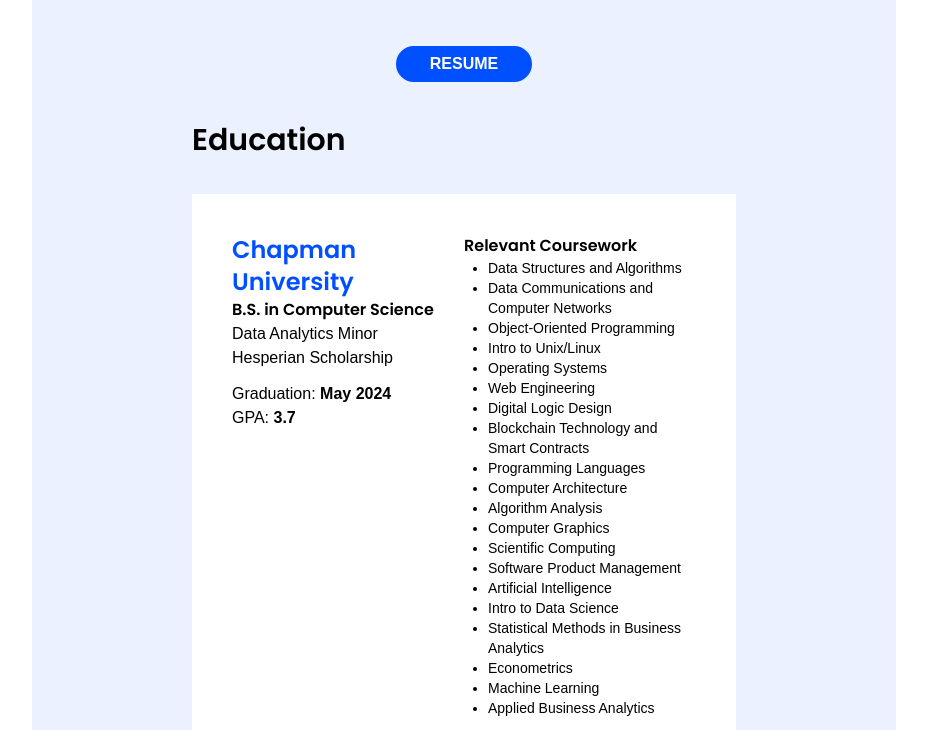
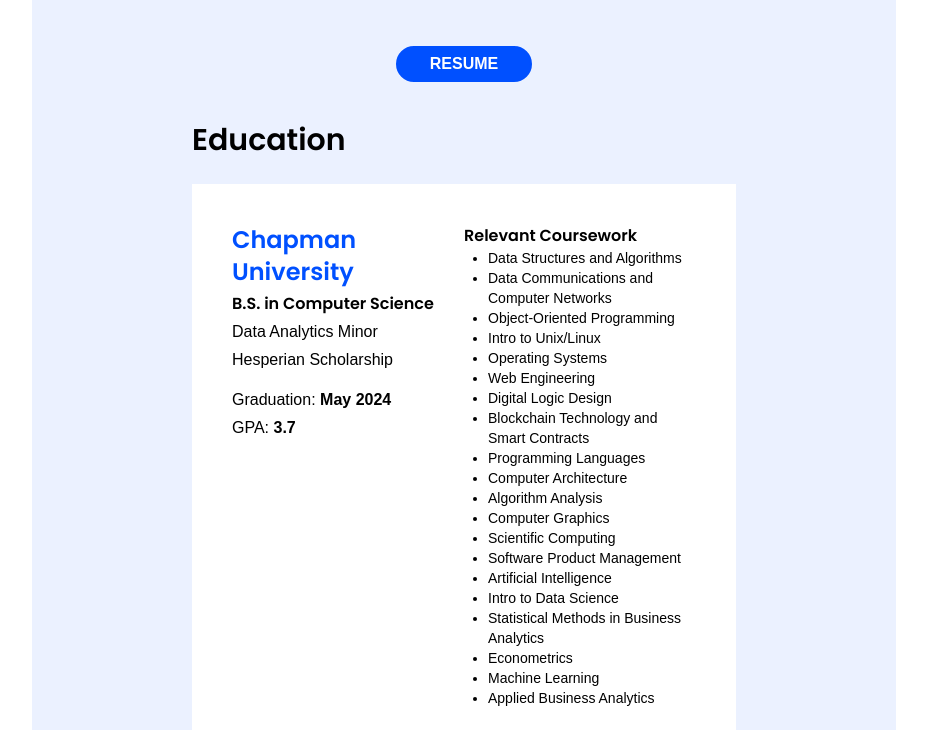
Before and after one commit to michelleezhangg/Personal-Website-Portfolio, a Next.js app: page / in a window 1280 px wide. Shown: the part 1106-1836 px from the top of the page, without its empty margins (176-1103 px from the left). Built offline with nearby package versions, Linux system fonts and the light colour scheme.

Commit message:
Lessen section title bottom margin

```diff
--- a/src/app/components/AboutMeSection.jsx
+++ b/src/app/components/AboutMeSection.jsx
@@ -21,7 +21,7 @@
             Education
           </h2>
           <div className='section-box grid grid-cols-2'>
-            <div className='flex flex-col justify-between mr-6'>
+            <div className='flex flex-col justify-between mr-6 gap-1'>
               <h3 className='title box-heading'>
                 {EDUCATION.university}
               </h3>
--- a/src/app/globals.css
+++ b/src/app/globals.css
@@ -39,7 +39,7 @@
 .section-heading {
   font-size: 30px;
   line-height: 36px;
-  padding-bottom: 36px;
+  padding-bottom: 26px;
 }
 
 .box-heading {
```
